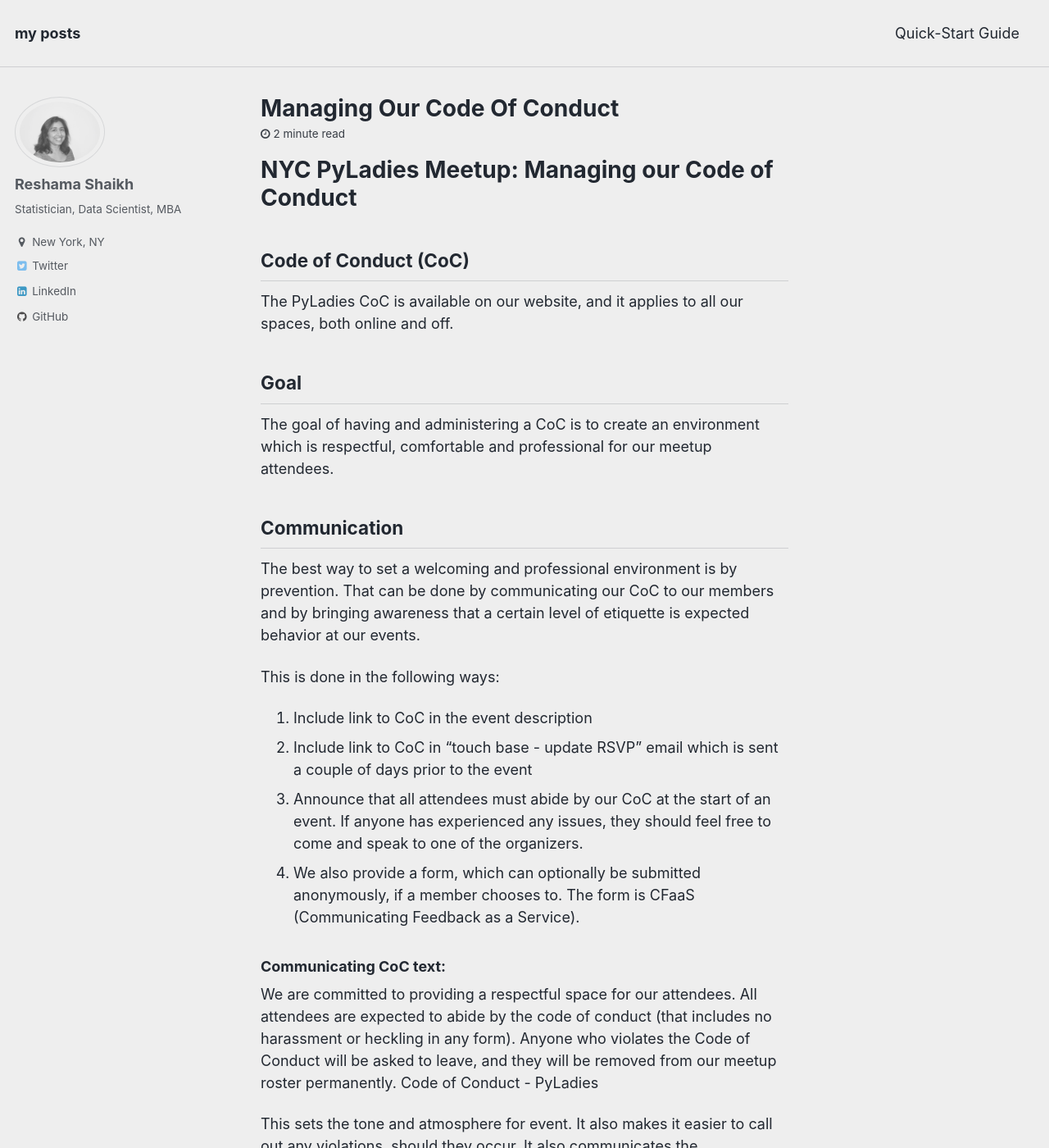
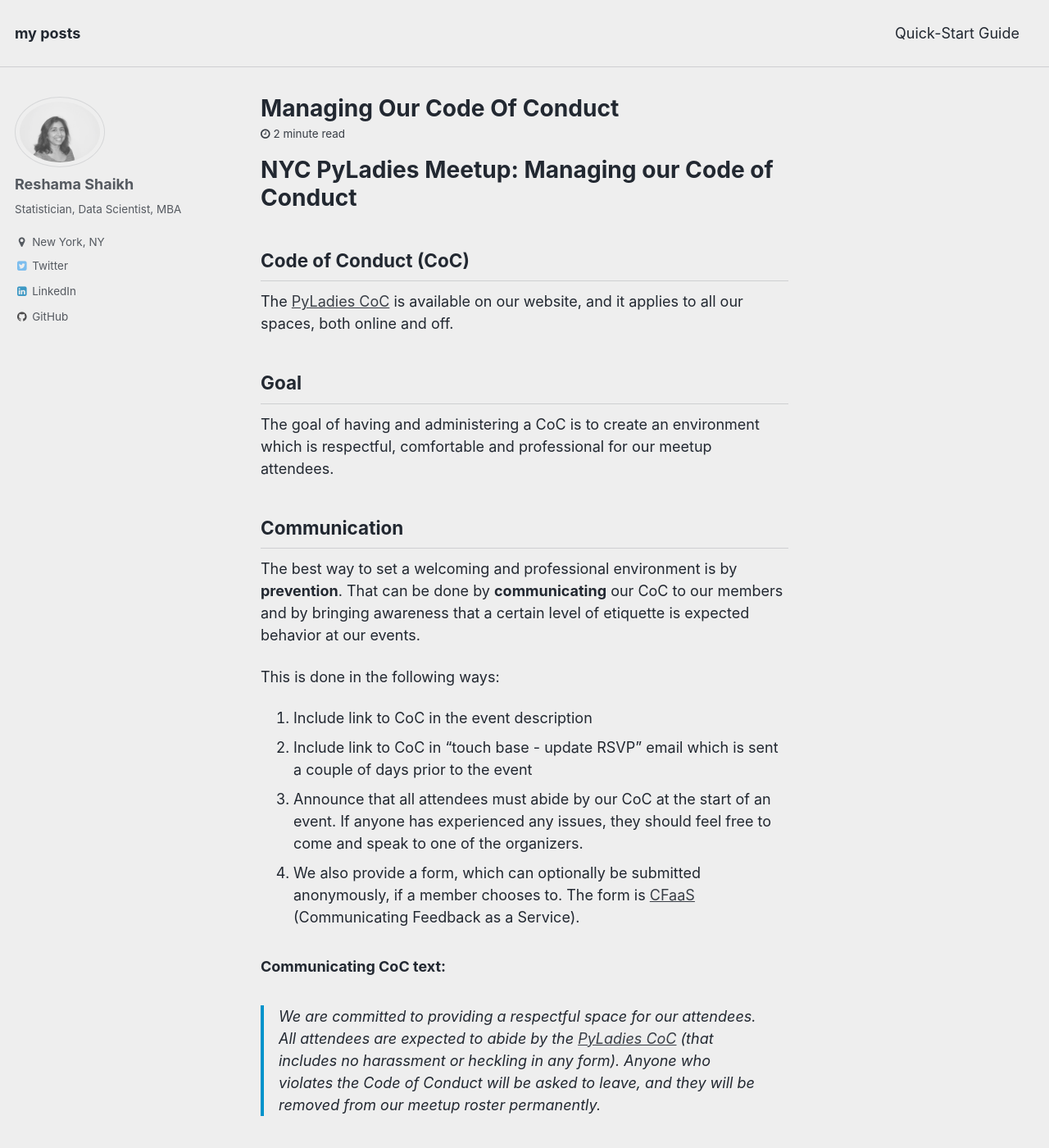
Before and after one commit to reshamas/reshamas.github.io, a Jekyll site: the page built from _posts/2018-01-04-managing-our-code-of-conduct.md, in a window 1280 px wide and 1400 px high. Shown: the whole window at 82% size. Built offline with Jekyll 4.4.1, drawn with Linux system fonts in a browser that asks for light colours.

Commit message:
Update 2018-01-04-managing-our-code-of-conduct.md

```diff
--- a/_posts/2018-01-04-managing-our-code-of-conduct.md
+++ b/_posts/2018-01-04-managing-our-code-of-conduct.md
@@ -1,23 +1,22 @@
 # NYC PyLadies Meetup:  Managing our Code of Conduct
 
 ## Code of Conduct (CoC)
-The PyLadies CoC is available on our website, and it applies to all our spaces, both online and off.
+The [PyLadies CoC](http://www.pyladies.com/CodeOfConduct/) is available on our website, and it applies to all our spaces, both online and off.
 
 ## Goal
 The goal of having and administering a CoC is to create an environment which is respectful, comfortable and professional for our meetup attendees.
 
 ## Communication
-The best way to set a welcoming and professional environment is by prevention.  That can be done by communicating our CoC to our members and by bringing awareness that a certain level of etiquette is expected behavior at our events.
+The best way to set a welcoming and professional environment is by **prevention**.  That can be done by **communicating** our CoC to our members and by bringing awareness that a certain level of etiquette is expected behavior at our events.
 
 This is done in the following ways:
 1.  Include link to CoC in the event description
 2.  Include link to CoC in “touch base - update RSVP” email which is sent a couple of days prior to the event
 3.  Announce that all attendees must abide by our CoC at the start of an event.  If anyone has experienced any issues, they should feel free to come and speak to one of the organizers.
-4.  We also provide a form, which can optionally be submitted anonymously, if a member chooses to.  The form is CFaaS (Communicating Feedback as a Service).
+4.  We also provide a form, which can optionally be submitted anonymously, if a member chooses to.  The form is [CFaaS](https://goo.gl/forms/HiwT4P3uvEgVB3Xz2) (Communicating Feedback as a Service).
 
 ### Communicating CoC text:
-We are committed to providing a respectful space for our attendees.  All attendees are expected to abide by the code of conduct (that includes no harassment or heckling in any form). Anyone who violates the Code of Conduct will be asked to leave, and they will be removed from our meetup roster permanently.
-Code of Conduct - PyLadies
+>We are committed to providing a respectful space for our attendees.  All attendees are expected to abide by the [PyLadies CoC](http://www.pyladies.com/CodeOfConduct/) (that includes no harassment or heckling in any form). Anyone who violates the Code of Conduct will be asked to leave, and they will be removed from our meetup roster permanently.
 
 This sets the tone and atmosphere for event.  It also makes it easier to call out any violations, should they occur.  It also communicates the consequences of a CoC violation.
 Addressing Violations
```
